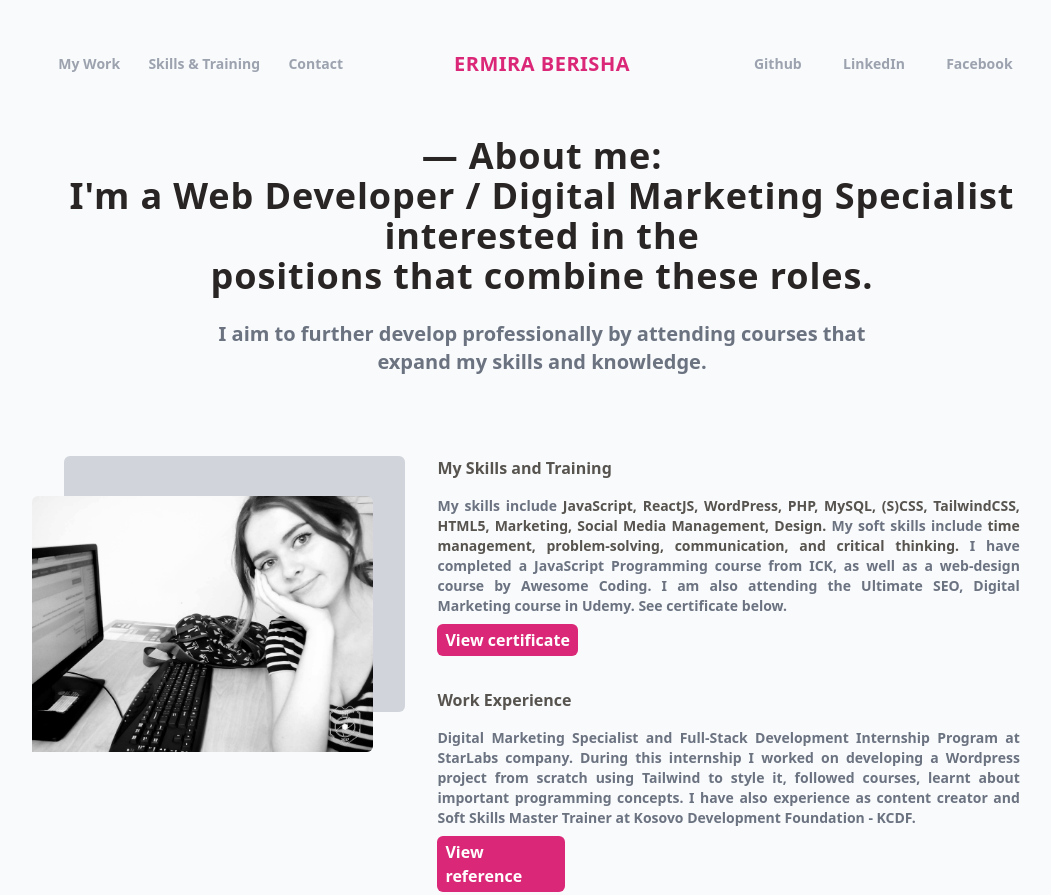
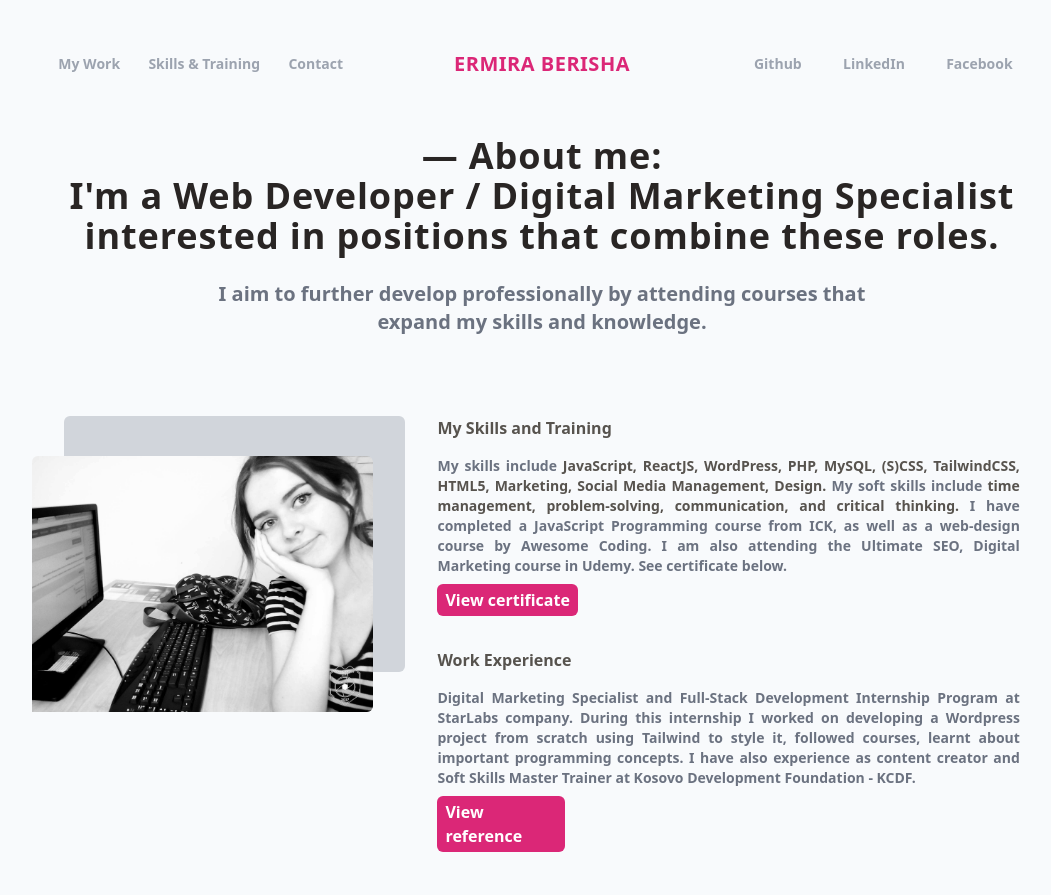
Before and after one commit to ErmiraBerisha/portfolio, a plain HTML site: page skills.html in a window 1280 px wide. Shown: the top 895 px of the page, without its empty margins (98-1149 px from the left). Drawn offline with Linux system fonts and the light colour scheme.

Commit message:
Update skills.html

```diff
--- a/skills.html
+++ b/skills.html
@@ -45,7 +45,7 @@
     <!--Main-->
 
      <div  class="w-4/5 m-auto  text-center">
-       <h1 class="text-stone-800 text-center font-sans mt-2 font-bold tracking-wide text-4xl"> &#8212; About me:  <br> I'm a Web Developer / Digital Marketing Specialist interested in the <br> positions that combine these roles.</h1>
+       <h1 class="text-stone-800 text-center font-sans mt-2 font-bold tracking-wide text-4xl"> &#8212; About me:  <br> I'm a Web Developer / Digital Marketing Specialist interested in positions that combine these roles.</h1>
        <p class="  mt-6 w-2/3 m-auto font-sans text-xl text-gray-500 font-semibold"> I aim to further develop professionally by attending courses that expand my skills and knowledge.
          </p>
 
```
